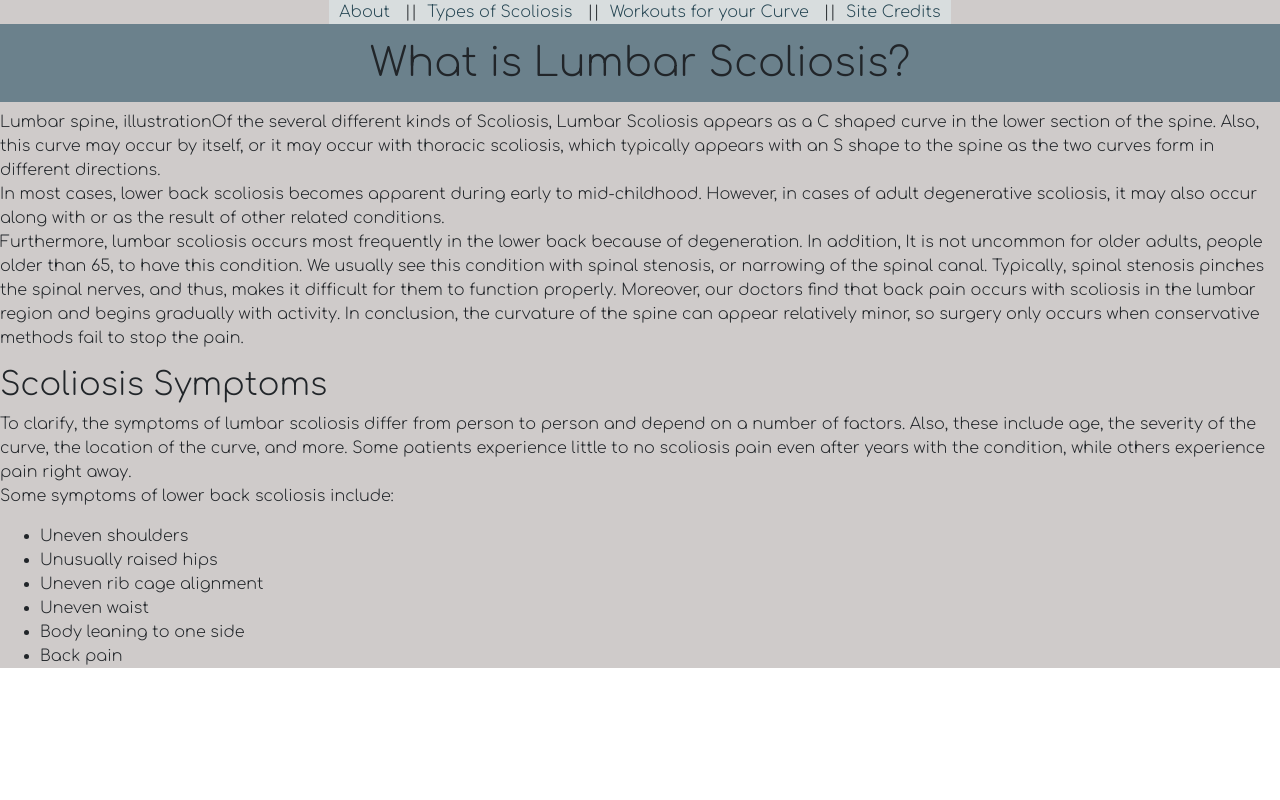
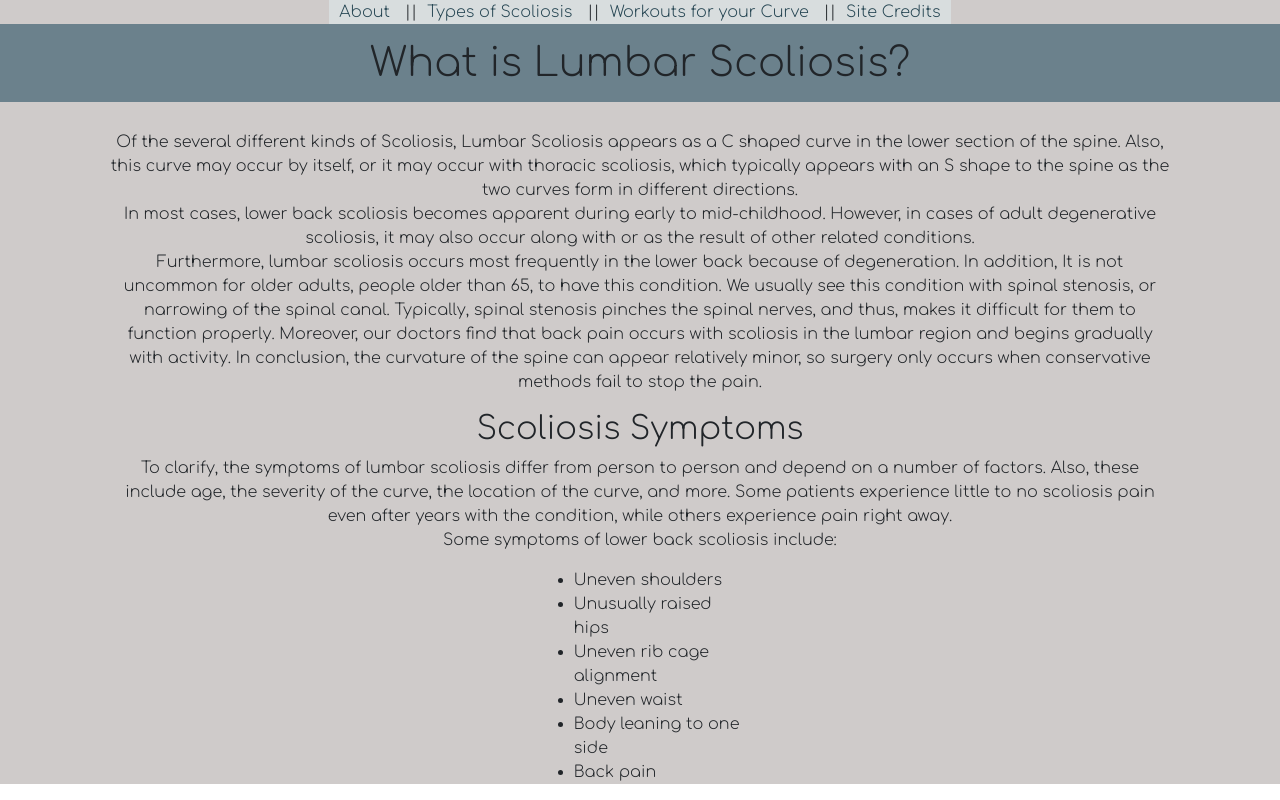
Before and after one commit to YoshiMejia/scoliosis-SPA, a React (Create React App) app: page /types/lumbar in a window 1280 px wide. Built offline with nearby package versions, Linux system fonts and the light colour scheme.

Commit message:
CSS: styling  on lumbar page

```diff
--- a/src/components/types_components/Lumbar.js
+++ b/src/components/types_components/Lumbar.js
@@ -11,7 +11,8 @@ export function Lumbar(){
             <div>
                 <h1 className="banner">What is Lumbar Scoliosis?</h1>
             </div>
-                <p>Lumbar spine, illustrationOf the several different kinds of Scoliosis, Lumbar Scoliosis appears as a C shaped curve in the lower section of the spine.  Also, this curve may occur by itself, or it may occur with thoracic scoliosis, which typically appears with an S shape to the spine as the two curves form in different directions.
+            <div className="lumbar_text">
+                <p>Of the several different kinds of Scoliosis, Lumbar Scoliosis appears as a C shaped curve in the lower section of the spine.  Also, this curve may occur by itself, or it may occur with thoracic scoliosis, which typically appears with an S shape to the spine as the two curves form in different directions.
                 <br />
                 In most cases, lower back scoliosis becomes apparent during early to mid-childhood. However, in cases of adult degenerative scoliosis, it may also occur along with or as the result of other related conditions.
                 <br />
@@ -33,5 +34,6 @@ export function Lumbar(){
                 <li>Back pain</li>
             </ul>
         </div>
+    </div>
     )
 }
```
